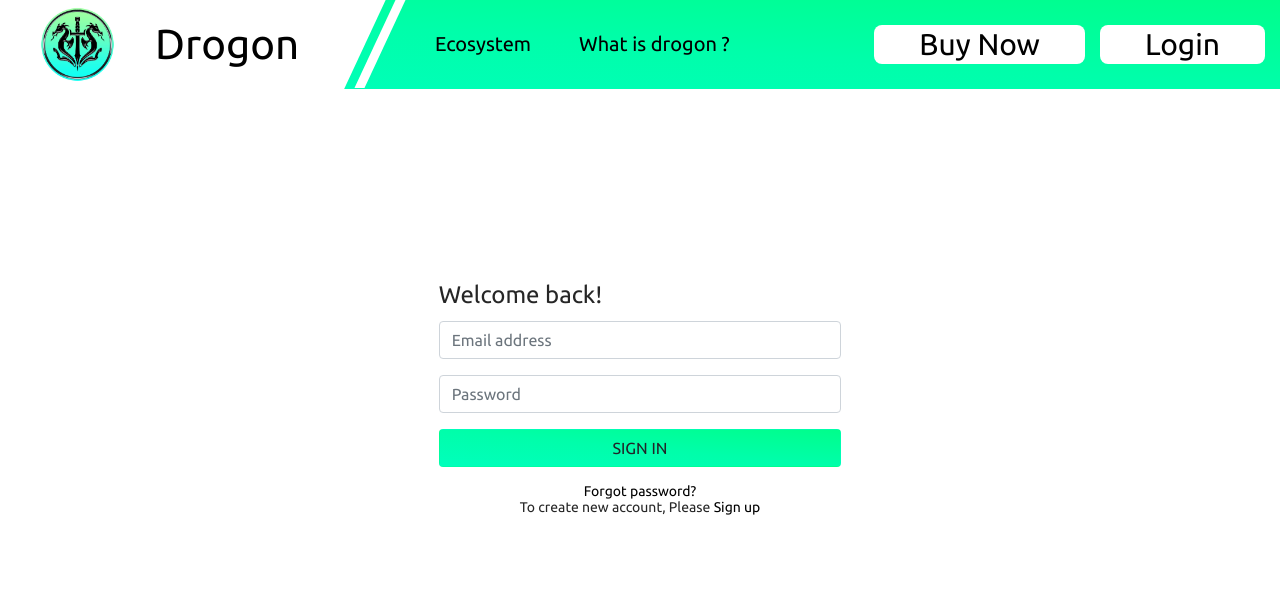
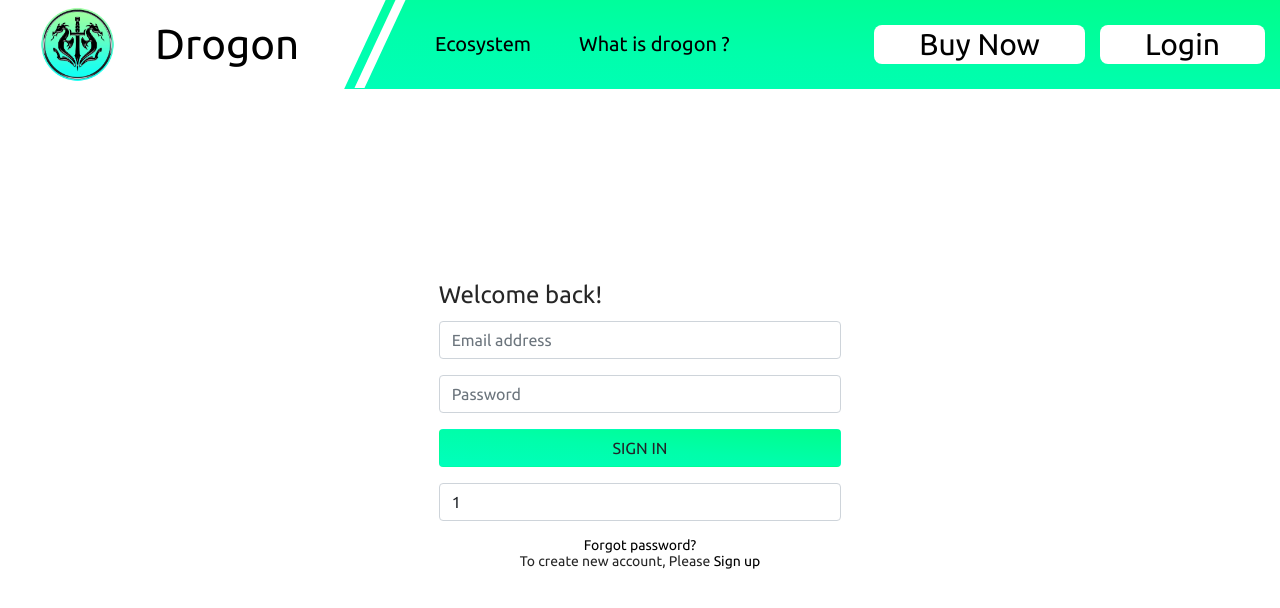
Before and after one commit to KAVARA-TechX/DrogonCoinCrypto, a React (Create React App) app: page /login in a window 1280 px wide. Shown: the top 608 px of the page. Built offline with nearby package versions, Linux system fonts and the light colour scheme; no server answers.

Commit message:
changed login file

```diff
--- a/src/Components/Pages/Login.js
+++ b/src/Components/Pages/Login.js
@@ -33,6 +33,9 @@ const Login = ({history}) => {
                     }).catch();
                 }).catch(err => toast.error(err.code));
             }
+            const handleChange= (e) =>{
+                console.log(e.target.value);
+            }
     return (
             <>
                 <HeaderNav />
@@ -51,6 +54,12 @@ const Login = ({history}) => {
                                 <button className="btn" style={{ backgroundImage: 'linear-gradient(to bottom left, #00FE8B, #00FEAA,#00FFBC)', display: 'block', width: '100%' }}
                                     onClick={handleSignIn}
                                 >SIGN IN</button>
+                                <br/>
+                                <select className="form-control" onChange={handleChange}>
+                                    <option value="1">1</option>
+                                    <option value="2">2</option>
+                                    <option value="3">3</option>
+                                </select>
                             </div>
                         </div>
                     </div>
```
